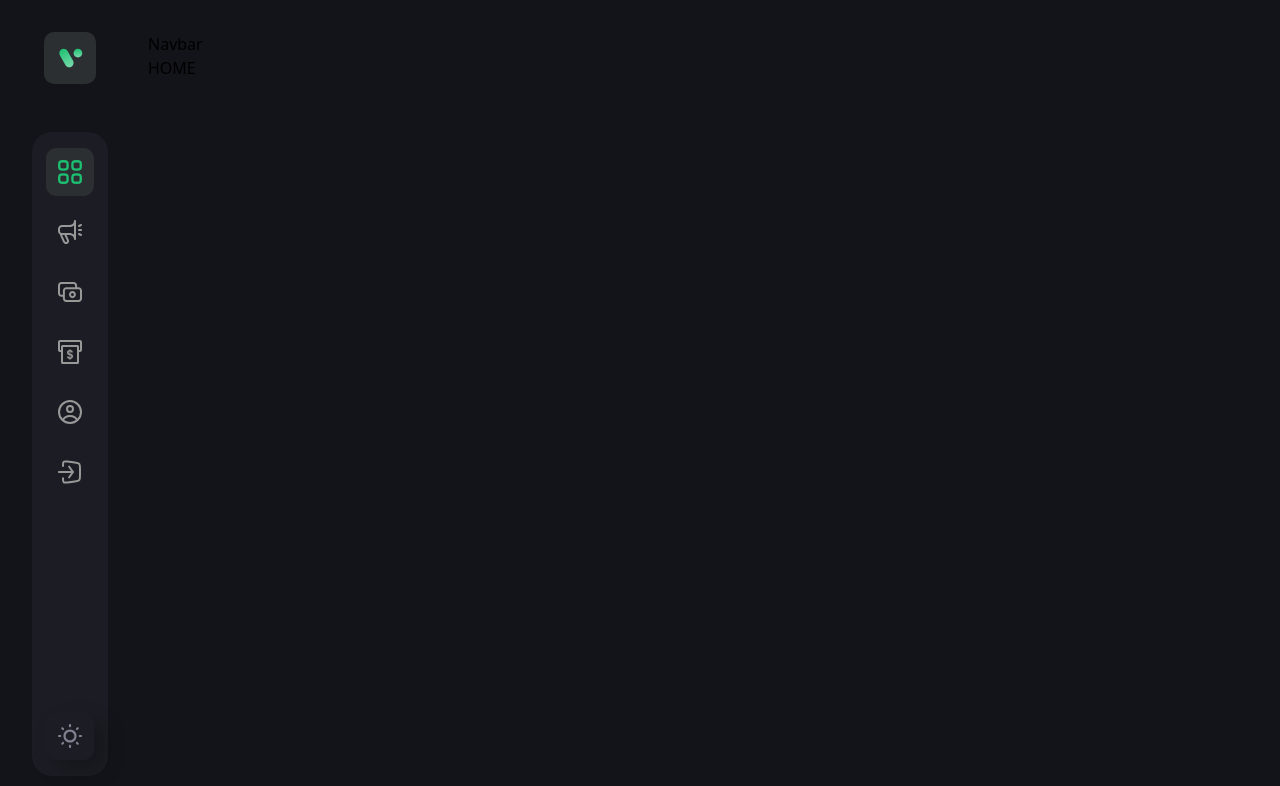
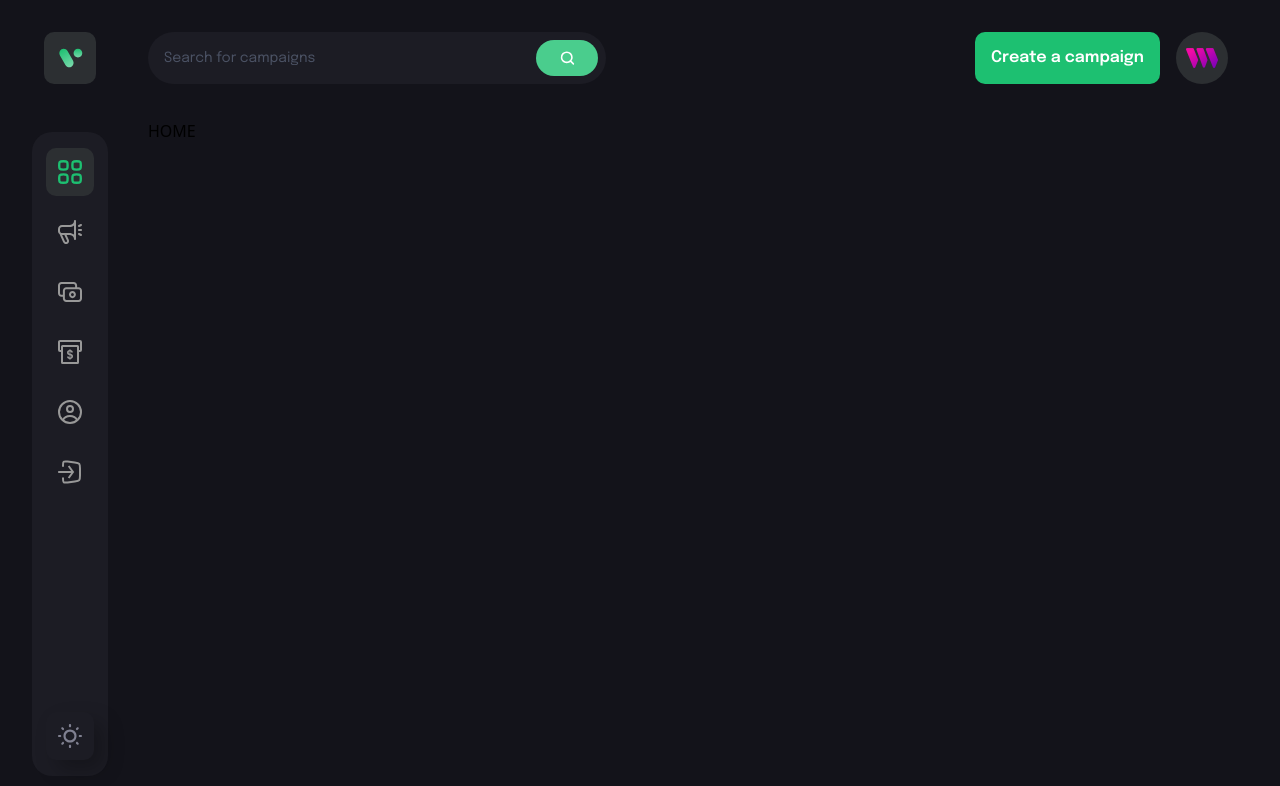
Before and after one commit to byte0siren/Crowd-Funding-Web3-App, a React (Vite) app in the folder client/: page / in a window 1280 px wide. Shown: the top 786 px of the page. Built offline with nearby package versions, Linux system fonts and the light colour scheme; what @thirdweb-dev/react would draw is missing.

Commit message:
navbar completed

```diff
--- /dev/null
+++ b/client/src/components/CustomButton.jsx
@@ -0,0 +1,15 @@
+import React from "react";
+
+const CustomButton = ({ btnType, title, handleClick, styles }) => {
+  return (
+    <button
+      type={btnType}
+      className={`${styles} font-epilogue font-semibold text-[16px] leading-[26px] text-white min-h-[52px] px-4 rounded-[10px] `}
+      onClick={handleClick}
+    >
+      {title}
+    </button>
+  );
+};
+
+export default CustomButton;
--- a/client/src/components/Navbar.jsx
+++ b/client/src/components/Navbar.jsx
@@ -1,7 +1,130 @@
-import React from "react";
+import React, { useState } from "react";
+import { Link, useNavigate } from "react-router-dom";
+import { CustomButton } from "./";
+import { logo, menu, search, thirdweb } from "../assets";
+import { navlinks } from "../constants";
+
+const addr = "0xabc";
 
 const Navbar = () => {
-  return <div>Navbar</div>;
+  const navigate = useNavigate();
+  const [isActive, setIsActive] = useState("dashboard");
+  const [toggleDrawer, setToggleDrawer] = useState(false);
+
+  return (
+    <div className="flex md:flex-row flex-col-reverse justify-between mb-[35px] gap-6">
+      <div className="flex lg:flex-1 flex-row max-w-[458px] py-2 pl-4 pr-2 h-[52px] bg-[#1c1c24] rounded-[100px]">
+        <input
+          type="text"
+          placeholder="Search for campaigns"
+          className="flex w-full font-epilogue font-normal text-[14px] placeholder:text-[#4b5264] text-white bg-transparent outline-none"
+        />
+
+        <div className=" w-[72px] h-full rounded-[20px] bg-[#4acd8d] flex justify-center items-center cursor-pointer  ">
+          <img
+            src={search}
+            alt="search"
+            className="w-[15px] h-[15px] object-contain"
+          />
+        </div>
+      </div>
+
+      <div className="hidden sm:flex flex-row justify-end gap-4">
+        <CustomButton
+          btnType="button"
+          title={addr ? "Create a campaign" : "Connect"}
+          styles={addr ? "bg-[#1dc071]" : "bg-[#8c6dfd]"}
+          handleClick={() => {
+            if (addr) navigate("create-campaign");
+            else "connect";
+          }}
+        />
+
+        <Link to="/profile">
+          <div className="w-[52px] h-[52px] rounded-full bg-[#2c2f32] flex justify-center items-center cursor-pointer">
+            <img
+              src={thirdweb}
+              alt="user"
+              className="w-[60%] h-[60%] object-contain"
+            />
+          </div>
+        </Link>
+      </div>
+
+      {/* SECTION mobile navbar menu */}
+
+      <div className="flex sm:hidden justify-between items-center relative">
+        <div className="w-[40px] h-[40px] rounded-[10px] bg-[#2c2f32] flex justify-center items-center">
+          <img
+            src={logo}
+            alt="user"
+            className="w-[60%] h-[60%] object-contain"
+            onClick={() => {
+              navigate("/");
+            }}
+          />
+        </div>
+
+        <img
+          src={menu}
+          alt="menu"
+          className="w-[34px] h-[34px] object-contain "
+          // NOTE whatever the "previous state" of setToggleDrawer is, you have to set that state to "not-previous-state"
+          onClick={() => setToggleDrawer((prev) => !prev)}
+        />
+
+        <div
+          className={`absolute top-[60px] right-0 left-0 bg-[#1c1c24] z-10 shadow-secondary py-4 ${
+            !toggleDrawer ? "-translate-y-[100vh]" : "translate-y-0"
+          } transition-all duration-700`}
+        >
+          <ul className="mb-4">
+            {navlinks.map((item) => (
+              <li
+                key={item.name}
+                className={`flex p-4 ${
+                  isActive === item.name && "bg-[#3a3a43]"
+                }`}
+                onClick={() => {
+                  setIsActive(item.name);
+                  setToggleDrawer(false);
+                  navigate(item.link);
+                }}
+              >
+                <img
+                  src={item.imgUrl}
+                  alt={item.name}
+                  className={`w-[24px] h-[24px] object-contain ${
+                    isActive === item.name ? "grayscale-0" : "grayscale"
+                  }`}
+                />
+
+                <p
+                  className={`ml-[20px] font-epilogue font-semibold text-[14px] ${
+                    isActive === item.name ? "text-[#1dc071]" : "text-[#808191]"
+                  }`}
+                >
+                  {item.name}
+                </p>
+              </li>
+            ))}
+          </ul>
+
+          <div className="flex mx-4 ">
+            <CustomButton
+              btnType="button"
+              title={addr ? "Create a campaign" : "Connect"}
+              styles={addr ? "bg-[#1dc071]" : "bg-[#8c6dfd]"}
+              handleClick={() => {
+                if (addr) navigate("create-campaign");
+                else "connect";
+              }}
+            />
+          </div>
+        </div>
+      </div>
+    </div>
+  );
 };
 
 export default Navbar;
--- a/client/src/components/Sidebar.jsx
+++ b/client/src/components/Sidebar.jsx
@@ -12,14 +12,10 @@ const Icon = ({ styles, imgUrl, name, isActive, disabled, handleClick }) => (
     } ${styles}`}
     onClick={handleClick}
   >
-    {!isActive ? (
-      <img src={imgUrl} alt="fund_logo" className="w-1/2 h-1/2" />
+    {isActive === name ? (
+      <img src={imgUrl} alt={name} className="w-1/2 h-1/2" />
     ) : (
-      <img
-        src={imgUrl}
-        alt="fund_logo"
-        className={`w-1/2 h-1/2 ${isActive !== name && "grayscale"} `}
-      />
+      <img src={imgUrl} alt={name} className="w-1/2 h-1/2 grayscale" />
     )}
   </div>
 );
@@ -39,6 +35,7 @@ const Sidebar = () => {
           {navlinks.map((item) => (
             <Icon
               key={item.name}
+              // spreading all the items inside navlinks
               {...item}
               isActive={isActive}
               handleClick={() => {
--- a/client/src/components/index.js
+++ b/client/src/components/index.js
@@ -1,4 +1,3 @@
-import Navbar from "./Navbar";
-import Sidebar from "./Sidebar";
-
-export { Navbar, Sidebar };
+export { default as Navbar } from "./Navbar";
+export { default as Sidebar } from "./Sidebar";
+export { default as CustomButton } from "./CustomButton";
```
